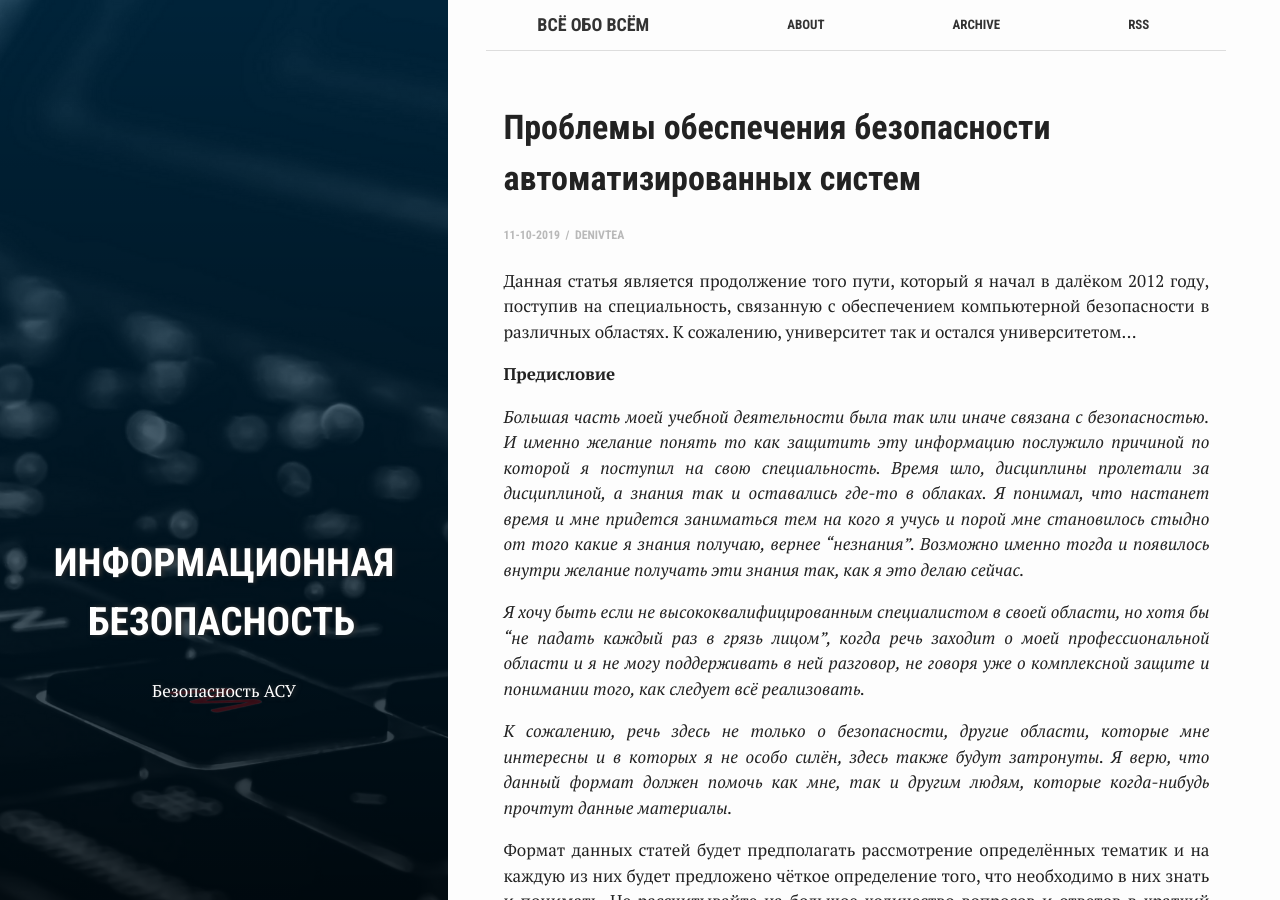
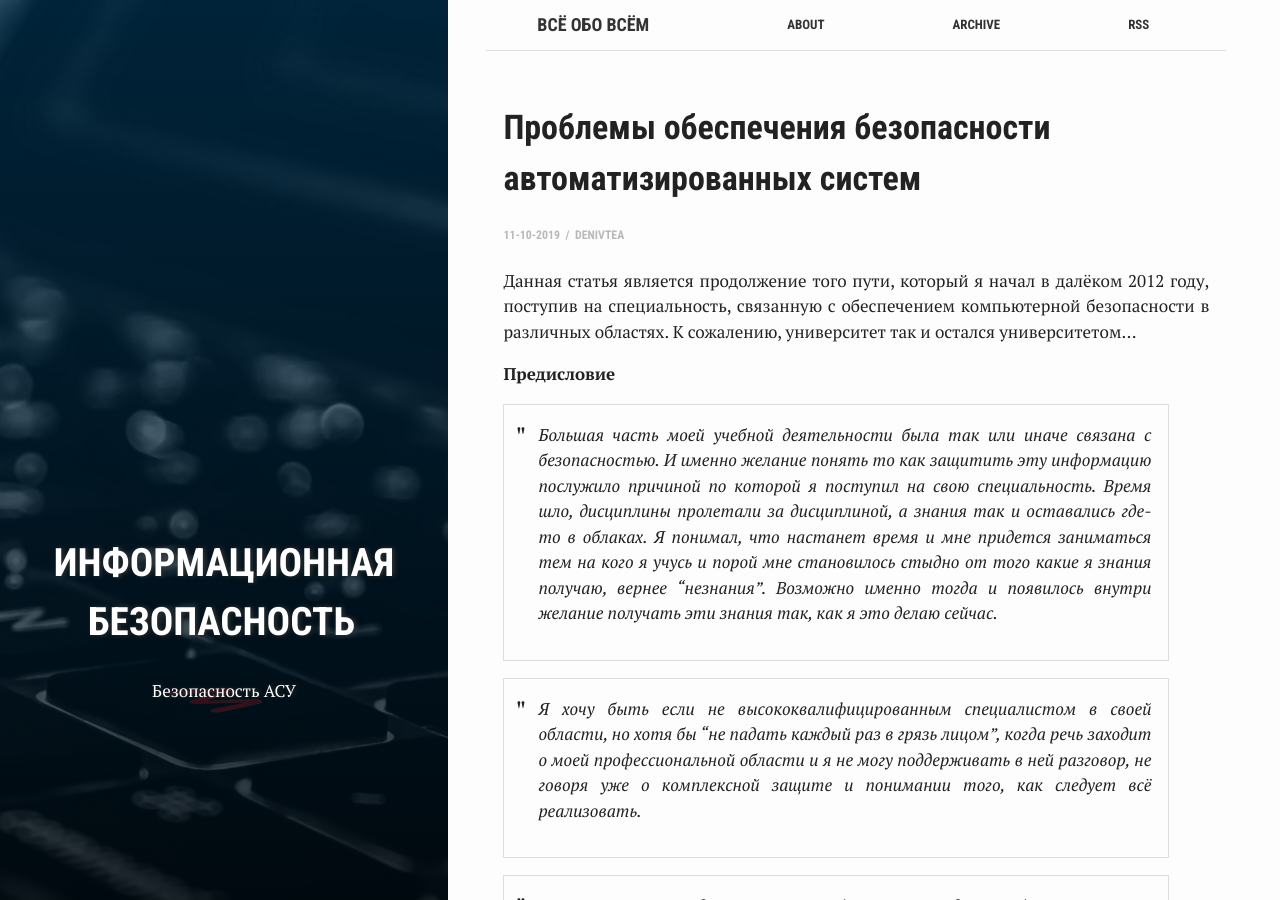
Before and after one commit to ghostmorgan/ghostmorgan.github.io, a Jekyll site: the page built from _posts/2019-10-11-inform_security_1_1.md, in a window 1280 px wide and 900 px high. Built offline with Jekyll 4.4.1, drawn with Linux system fonts in a browser that asks for light colours; nearby versions of some CDN libraries; comment, search, counter and statistics services are not loaded.

```diff
--- a/_posts/2019-10-11-inform_security_1_1.md
+++ b/_posts/2019-10-11-inform_security_1_1.md
@@ -14,17 +14,17 @@ comments: true
 
 **Предисловие**
 
-*Большая часть моей учебной деятельности была так или иначе связана с безопасностью. И именно желание понять то как защитить эту
+> *Большая часть моей учебной деятельности была так или иначе связана с безопасностью. И именно желание понять то как защитить эту
 информацию послужило причиной по которой я поступил на свою специальность. Время шло, дисциплины пролетали за дисциплиной, а знания
 так и оставались где-то в облаках. Я понимал, что настанет время и мне придется заниматься тем на кого я учусь и порой мне становилось
 стыдно от того какие я знания получаю, вернее "незнания". Возможно именно тогда и появилось внутри желание получать эти знания
 так, как я это делаю сейчас.*
 
-*Я хочу быть если не высококвалифицированным специалистом в своей области, но хотя бы "не падать каждый раз в грязь лицом", когда речь
+> *Я хочу быть если не высококвалифицированным специалистом в своей области, но хотя бы "не падать каждый раз в грязь лицом", когда речь
 заходит о моей профессиональной области и я не могу поддерживать в ней разговор, не говоря уже о комплексной защите и понимании того, как
 следует всё реализовать.*
 
-*К сожалению, речь здесь не только о безопасности, другие области, которые мне интересны и в которых я не особо силён, здесь также будут
+> *К сожалению, речь здесь не только о безопасности, другие области, которые мне интересны и в которых я не особо силён, здесь также будут
 затронуты. Я верю, что данный формат должен помочь как мне, так и другим людям, которые когда-нибудь прочтут данные материалы.*
 
 Формат данных статей будет предполагать рассмотрение определённых тематик и на каждую из них будет предложено чёткое определение того,
@@ -65,7 +65,7 @@ comments: true
 
 <h2><a name="2">2. Факторы, которые определяют актуальность проблемы защиты автоматизированных систем в современных условиях</a></h2>
 
-*Порой некоторые моменты моей учёбы проходили настолько скучно, что хотелось просто сбежать с пар, но каждый раз что-то останавливало. Теперь я понимаю что - нежелание воспринимать некоторую скучную и неинтересную информацию. Так и здесь случилось, есть вопросы, которые наводят скуку и которые не очень и хочется рассказывать, однако, эти вопросы позволяют глубже разобраться в причине того почему всё так происходит. Данные вещи я буду стараться описывать максимально сжато и так как их вижу лично я.*
+> *Порой некоторые моменты моей учёбы проходили настолько скучно, что хотелось просто сбежать с пар, но каждый раз что-то останавливало. Теперь я понимаю что - нежелание воспринимать некоторую скучную и неинтересную информацию. Так и здесь случилось, есть вопросы, которые наводят скуку и которые не очень и хочется рассказывать, однако, эти вопросы позволяют глубже разобраться в причине того почему всё так происходит. Данные вещи я буду стараться описывать максимально сжато и так как их вижу лично я.*
 
 Итак, **факторы** благодаря которым проблема защиты АС как никогда является актуальной. Их на самом деле очень много, кадждый специалист может найти что-то новое для себя, так и добавить свои взгляды на это. Я же приведу следующий список:
 
```
